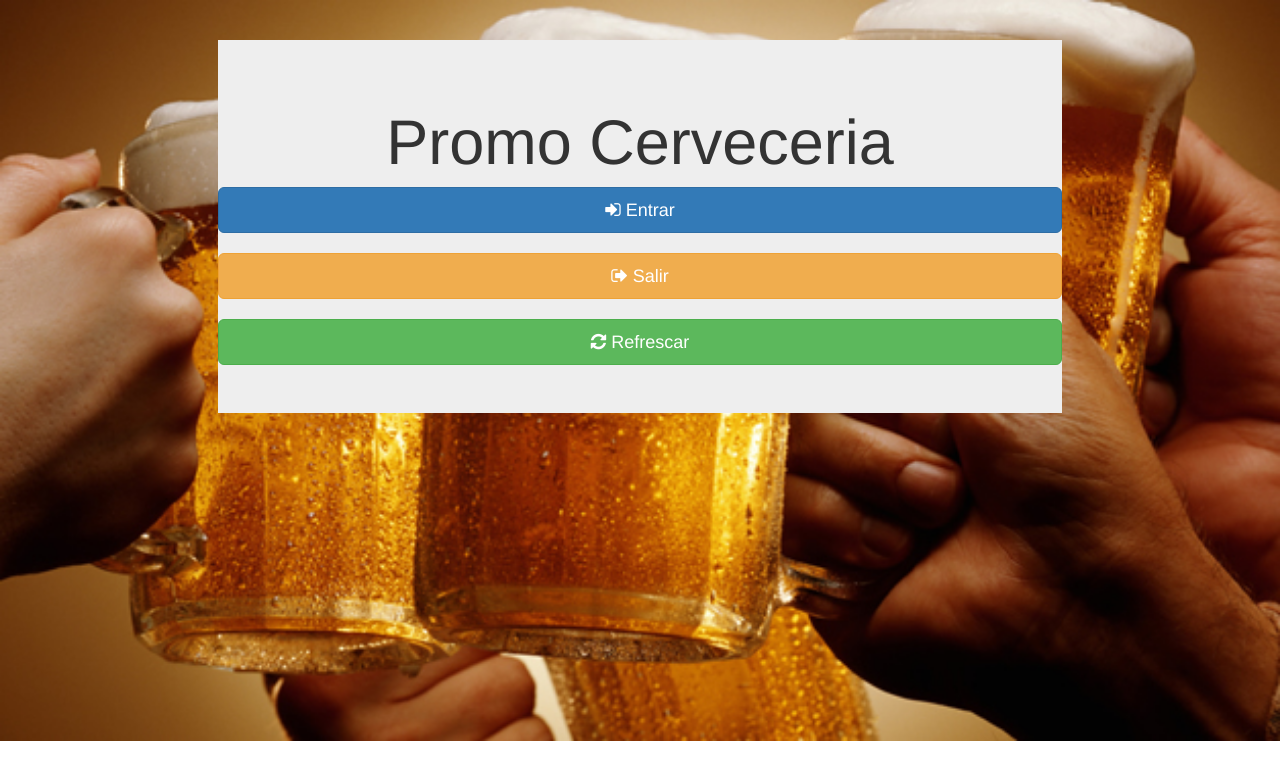
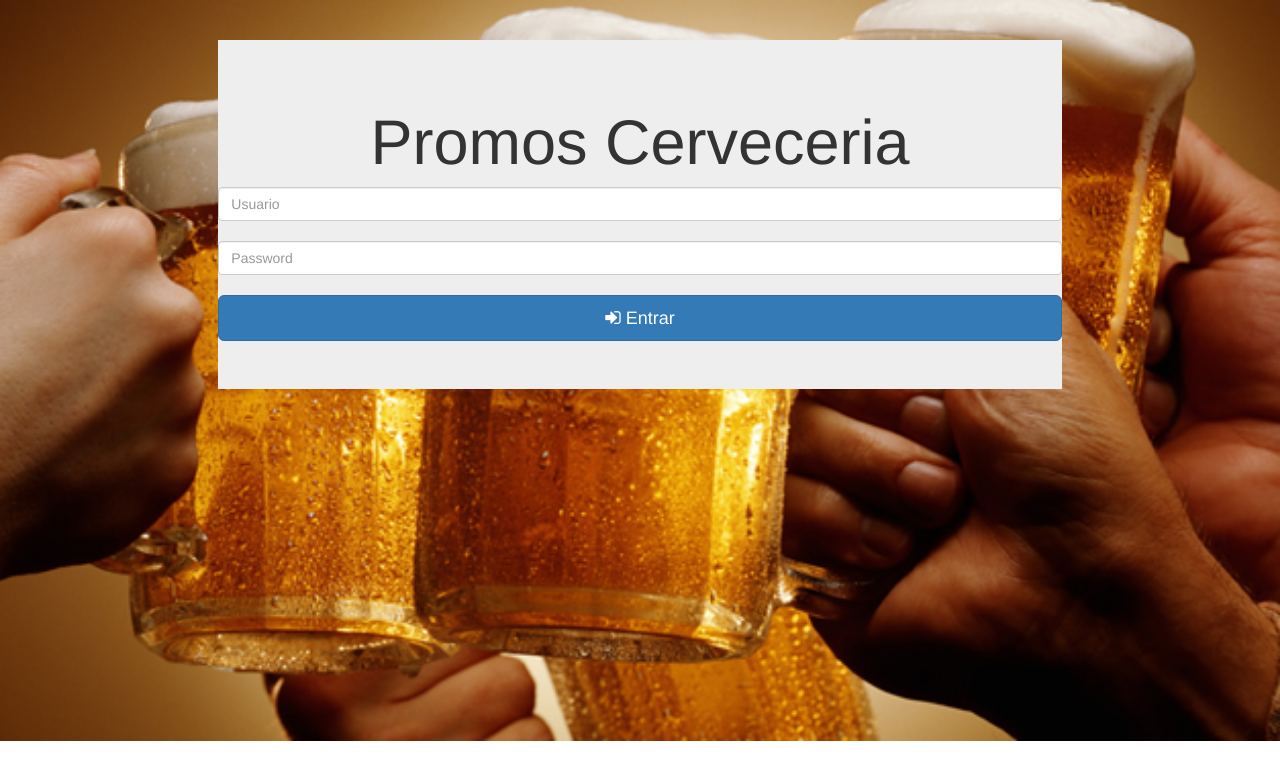
Before and after one commit to alejandrokymsa/paraphone1, a plain HTML site: page www/index.html in a window 1280 px wide. Drawn offline with Linux system fonts and the light colour scheme; a web font is replaced by a local one.

```diff
--- a/www/index.html
+++ b/www/index.html
@@ -26,18 +26,24 @@
 							</div>
 						<div class="cols-xs-8 col-md-8">
 							<div class="jumbotron">
-								<h1  style="text-align: center;">Promo Cerveceria</h1>
+								<h1  style="text-align: center;">Promos Cerveceria</h1>
 								<div class="row-fluid">
 									<div class="row">
-										<div class="col-xs-12 col-md-12" style="text-align: center"><button type="button" class="btn btn-primary btn-lg" id="primer" style='width: 100%'><i class="fa fa-sign-in"></i> Entrar</button></div>
+										<div class="col-xs-12 col-md-12" style="text-align: center">
+											<input type="text" class="form-control" id="username" style='width: 100%' placeholder="Usuario" />
+										</div>
 									</div>
 									<div class="row">&nbsp;</div>
 									<div class="row">
-										<div class="col-xs-12 col-md-12" style="text-align: center"><button type="button" class="btn btn-warning btn-lg" id="segundo" style='width: 100%'><i class="fa fa-sign-out"></i> Salir</button></div>
+										<div class="col-xs-12 col-md-12" style="text-align: center">
+											<input type="password" class="form-control" id="password" style='width: 100%' placeholder="Password" />
+										</div>
 									</div>
 									<div class="row">&nbsp;</div>
 									<div class="row">
-										<div class="col-xs-12 col-md-12" style="text-align: center"><button type="button" class="btn btn-success btn-lg" id="tercer" style='width: 100%'><i class="fa fa-refresh"></i> Refrescar</button></div>
+										<div class="col-xs-12 col-md-12" style="text-align: center">
+											<button type="button" class="btn btn-primary btn-lg" id="primer" style='width: 100%'><i class="fa fa-sign-in"></i> Entrar</button>
+										</div>
 									</div>
 								</div>
 							</div>
```
